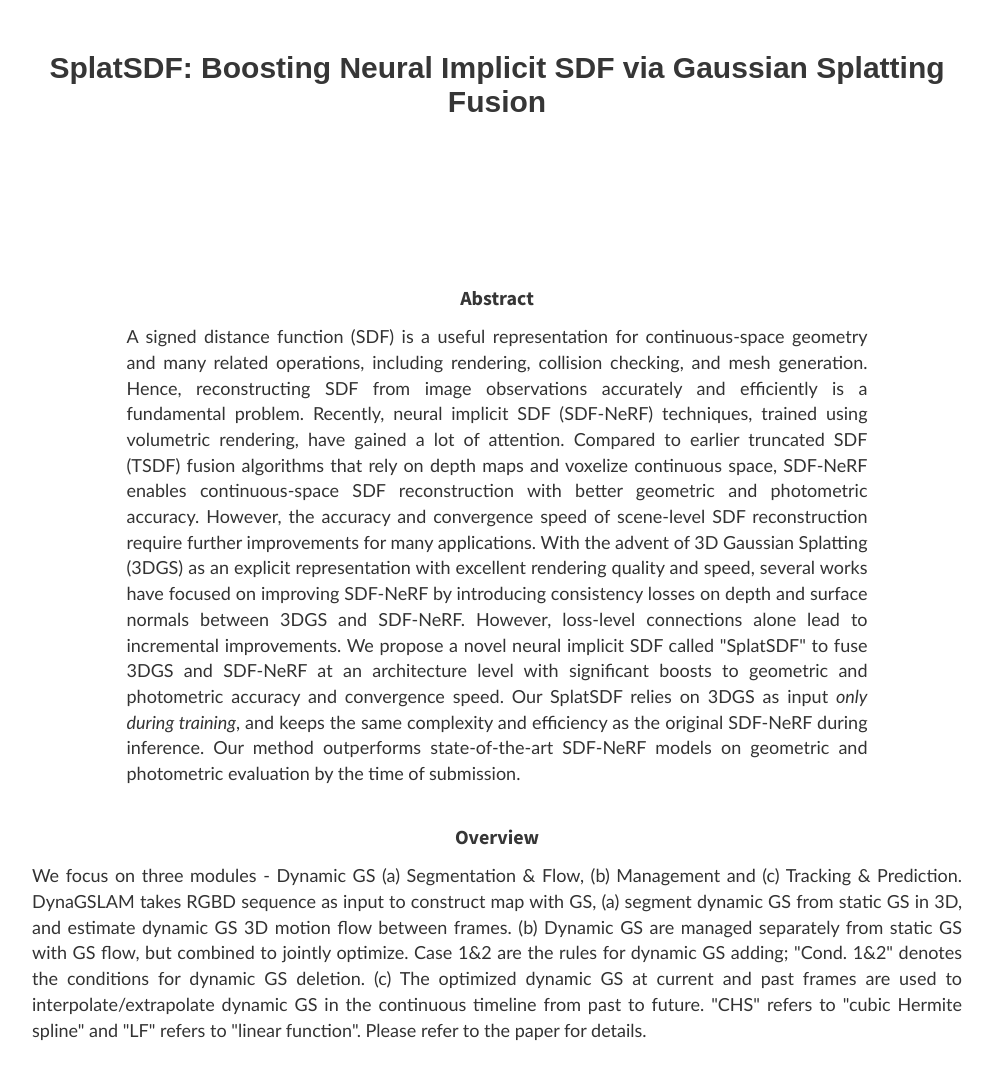
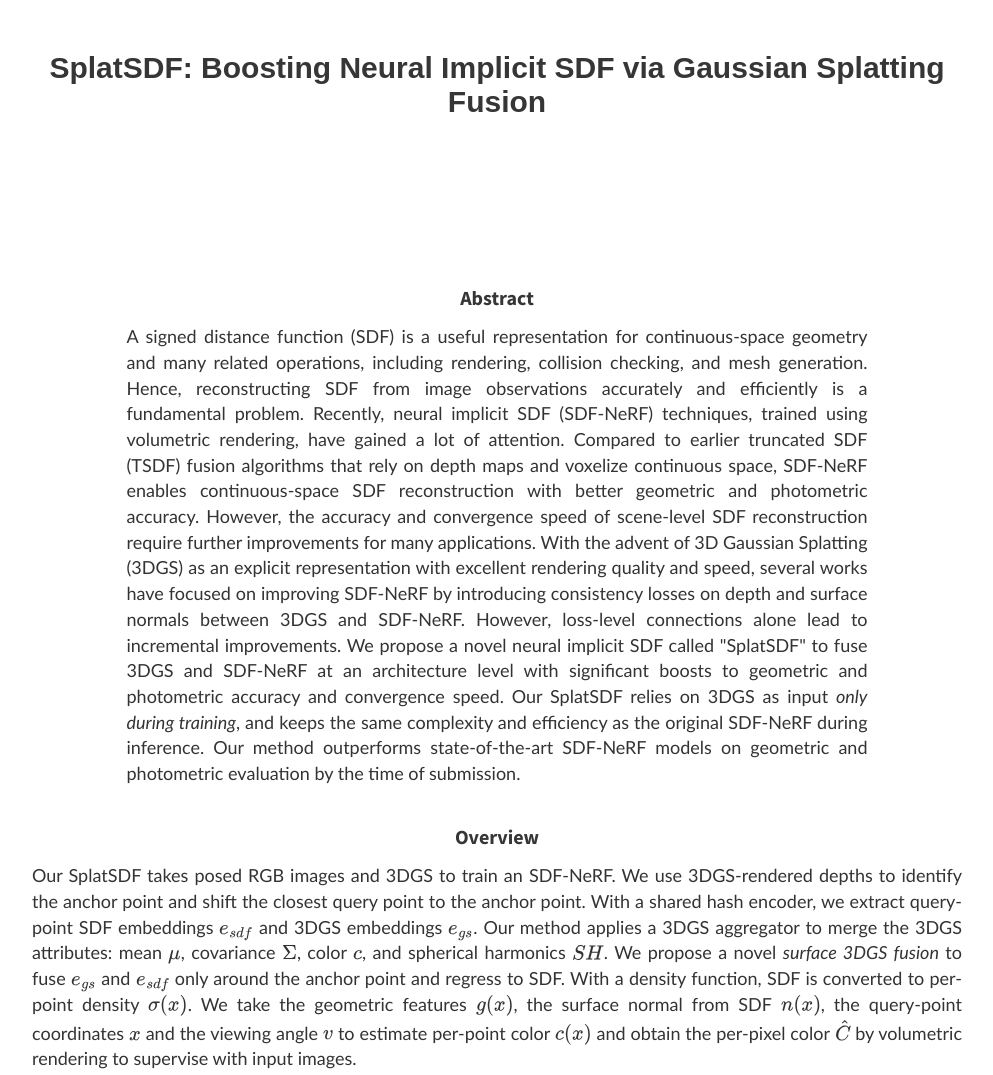
Before and after one commit to scientistrocknroll/splatsdf, a plain HTML site: page index.html in a window 1280 px wide. Shown: the top 1075 px of the page, without its empty margins (143-1136 px from the left). Drawn offline with nearby package versions, Linux system fonts and the light colour scheme; some packages are replaced by stand-ins of ours; a script that the page names is missing; some icons are missing; a web font is replaced by a local one.

Commit message:
Update index.html

```diff
--- a/index.html
+++ b/index.html
@@ -30,6 +30,18 @@
   <link rel="stylesheet" href="./static/css/app.css">
   <link rel="stylesheet" href="./static/css/select.css">
   <script src="./static/js/select.js"></script>
+
+ <!-- MathJax (LaTeX in HTML) -->
+<script>
+  window.MathJax = {
+    tex: { inlineMath: [['$', '$'], ['\\(', '\\)']], processEscapes: true },
+    svg: { fontCache: 'global' }
+  };
+</script>
+<script id="MathJax-script" async
+        src="https://cdn.jsdelivr.net/npm/mathjax@3/es5/tex-svg.js"></script>
+
+
   <!-- for image slider -->
   <script src="./static/js/video_comparison.js"></script>
   <link rel="stylesheet" href="./static/css/dics.min.css">
@@ -110,13 +122,19 @@
         <div class="content has-text-justified">
             <div class="content has-text-justified">
                 <p>
-                    We focus on three modules - Dynamic GS (a) Segmentation & Flow, (b) Management and (c) Tracking & Prediction.
-                    DynaGSLAM takes RGBD sequence as input to construct map with GS, (a) segment dynamic GS from static GS in 3D,
-                    and estimate dynamic GS 3D motion flow between frames. (b) Dynamic GS are managed separately from static GS
-                    with GS flow, but combined to jointly optimize. Case 1&2 are the rules for dynamic GS adding; "Cond. 1&2" denotes
-                    the conditions for dynamic GS deletion. (c) The optimized dynamic GS at current and past frames are used to
-                    interpolate/extrapolate dynamic GS in the continuous timeline from past to future. "CHS" refers to "cubic
-                    Hermite spline" and "LF" refers to "linear function". Please refer to the paper for details.
+                   Our SplatSDF takes posed RGB images and 3DGS to train an SDF-NeRF. We use
+    3DGS-rendered depths to identify the anchor point and shift the closest query
+    point to the anchor point. With a shared hash encoder, we extract query-point
+    SDF embeddings \(e_{sdf}\) and 3DGS embeddings \(e_{gs}\). Our method applies
+    a 3DGS aggregator to merge the 3DGS attributes: mean \(\mu\), covariance
+    \(\Sigma\), color \(c\), and spherical harmonics \(SH\). We propose a novel
+    <em>surface 3DGS fusion</em> to fuse \(e_{gs}\) and \(e_{sdf}\) only around
+    the anchor point and regress to SDF. With a density function, SDF is converted
+    to per-point density \(\sigma(x)\). We take the geometric features \(g(x)\),
+    the surface normal from SDF \(n(x)\), the query-point coordinates \(x\) and
+    the viewing angle \(v\) to estimate per-point color \(c(x)\) and obtain the
+    per-pixel color \(\hat{C}\) by volumetric rendering to supervise with input
+    images.
                 </p>
               </div>
               <div class="b-dics" style="float: center">
@@ -207,4 +225,5 @@
 
 
 </body>
+
 </html>
```
